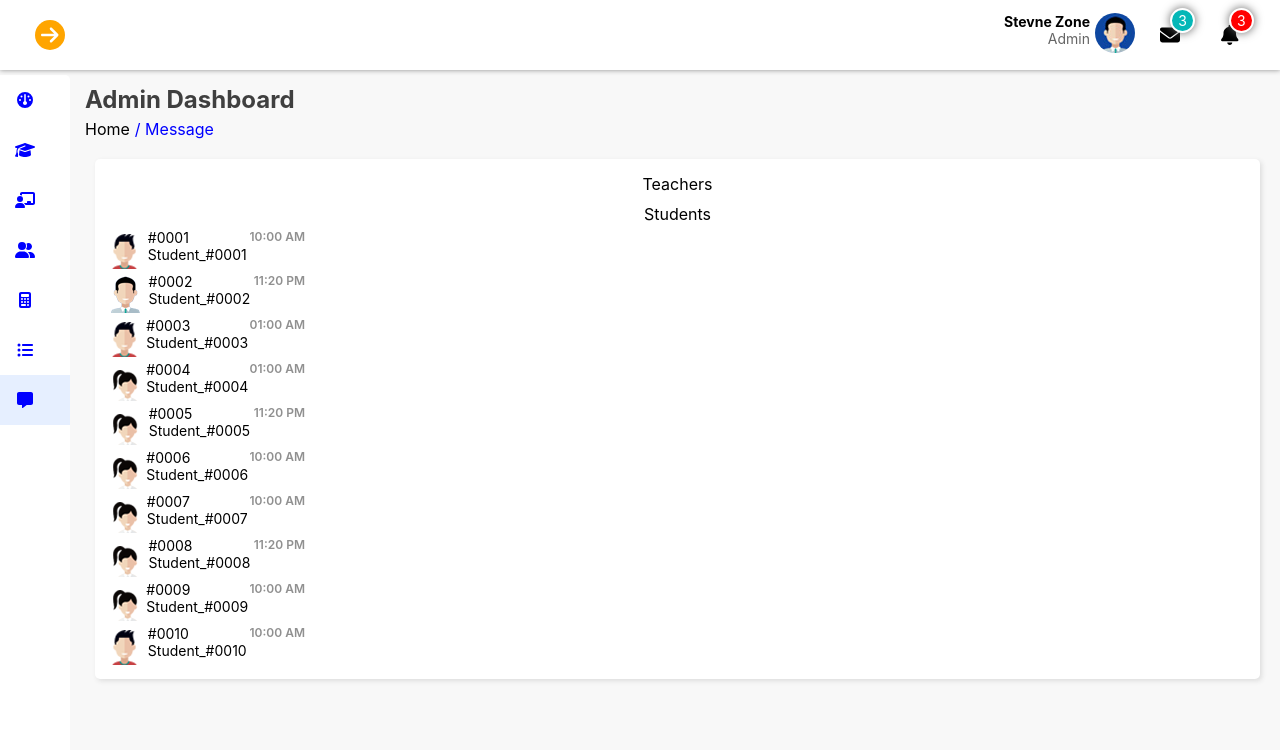
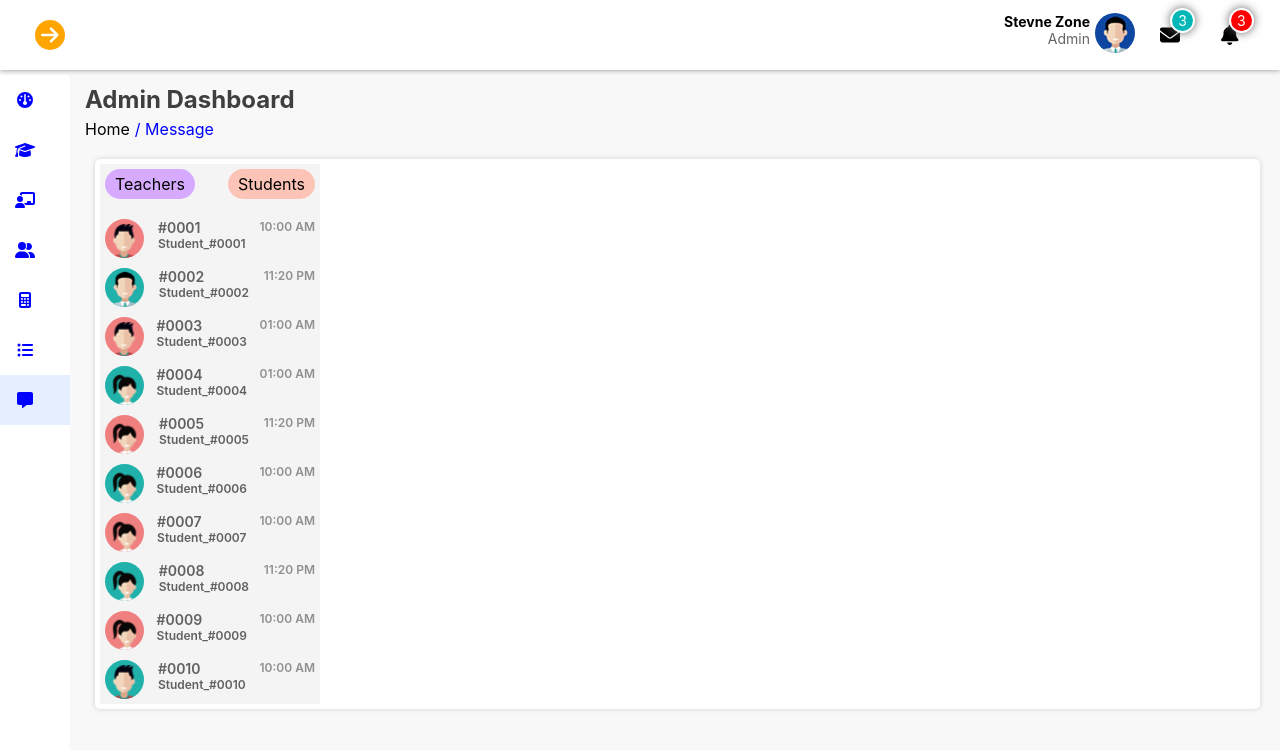
Before and after one commit to Vinoth82003/school_frontend, a React (Create React App) app: page / in a window 1280 px wide. Shown: the top 750 px of the page. Built offline with nearby package versions, Linux system fonts and the light colour scheme.

Commit message:
message contact list design done

```diff
--- a/src/Components/Message.jsx
+++ b/src/Components/Message.jsx
@@ -52,9 +52,14 @@ const Message = () => {
                 <li className="tag teacher">Teachers</li>
                 <li className="tag student">Students</li>
               </ul>
-              <ul className="contact_list">
+              <ul className="contact_list_ul">
                 <ContactDetails />
               </ul>
+            </div>
+            <div className="message_conversation">
+                <div className="conversation_top">
+
+                </div>
             </div>
           </div>
         </section>
--- a/src/css/message.css
+++ b/src/css/message.css
@@ -1,11 +1,99 @@
+ul {
+  list-style: none;
+}
+
 .inner_list {
   display: flex;
   flex-direction: row;
   align-items: flex-start;
   flex-wrap: nowrap;
   justify-content: space-between;
+  padding: 5px;
 }
 
-.contact_list {
-  width: 200px;
+.inner_list:hover {
+  background: #fff;
+  cursor: pointer;
+  transition: all 0.2s;
 }
+
+.contact_list_ul {
+  width: 100%;
+  display: flex;
+  flex-direction: column;
+  background: #f4f4f4;
+  margin-top: 10px;
+}
+
+.message_left {
+  width: 220px;
+  background: #f4f4f4;
+}
+
+.message_top {
+  display: flex;
+  align-items: center;
+  justify-content: space-between;
+  flex-wrap: wrap;
+  gap: 10px;
+  padding: 5px;
+}
+
+.teacher {
+  background: rgb(214, 170, 255);
+}
+
+.tag.student {
+  background: rgb(252, 196, 182);
+}
+
+.roll {
+  font-size: 14px;
+  font-weight: 600;
+  color: #616161;
+}
+
+.StudName {
+  font-size: 12px;
+  font-weight: 600;
+  color: #616161;
+}
+
+.user_profile {
+  display: flex;
+  align-items: center;
+  justify-content: center;
+  overflow: hidden;
+  background: #ffffff;
+  border-radius: 50%;
+  width: 39px;
+  min-width: 39px;
+  max-width: 39px;
+  height: 39px;
+  min-height: 39px;
+  max-height: 39px;
+}
+
+.user_profile img {
+  max-width: 100%;
+  max-height: 100%;
+}
+
+.list:first-child .user_profile {
+  background: lightgreen;
+}
+.list:nth-child(odd) .user_profile {
+  background: lightcoral;
+}
+
+.list:nth-child(even) .user_profile {
+  background: lightseagreen;
+}
+
+.message_box {
+  display: flex;
+  align-items: flex-start;
+  flex-direction: row;
+  padding: 5px;
+  box-shadow: 0px 0px 5px #d1d1d1;
+}
```
